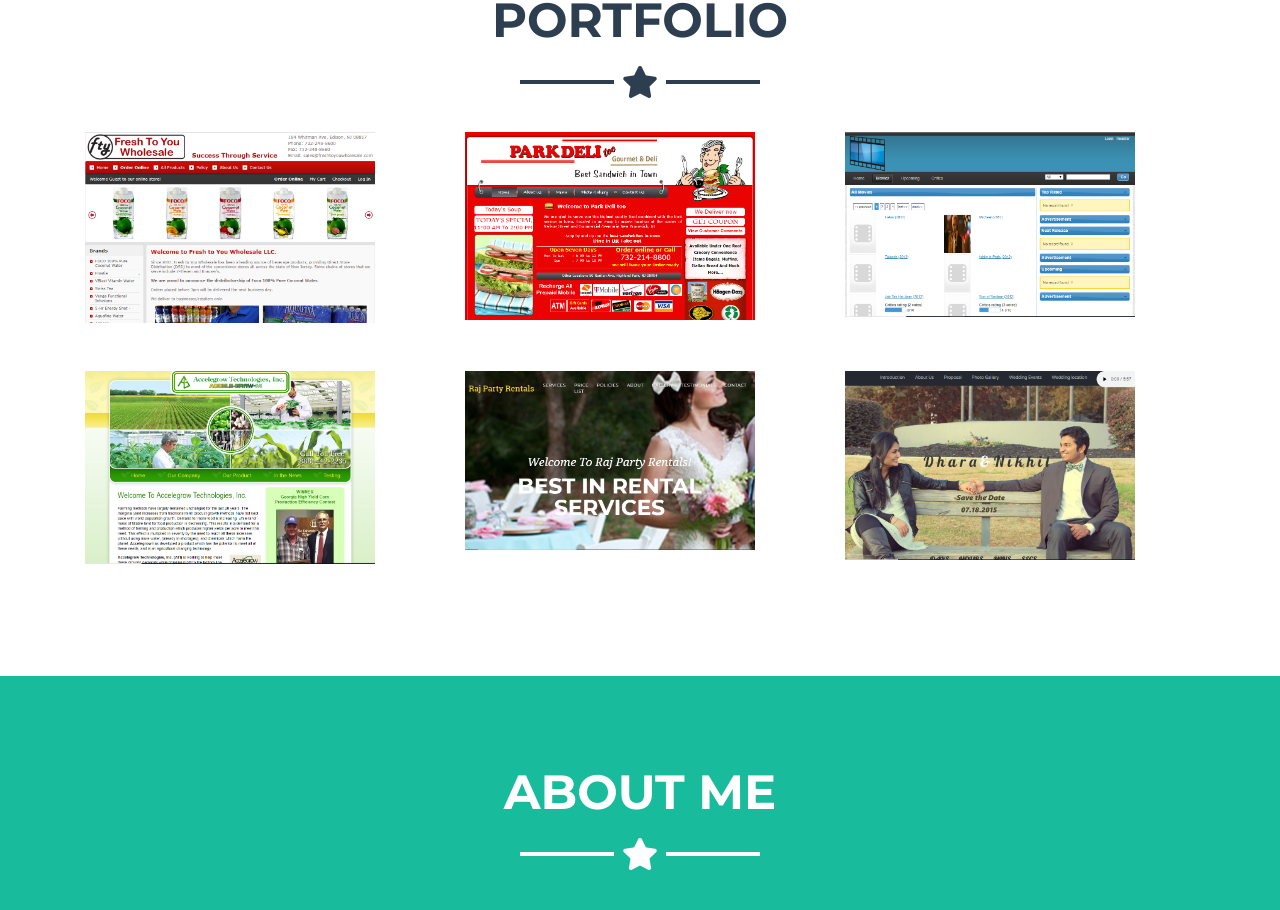
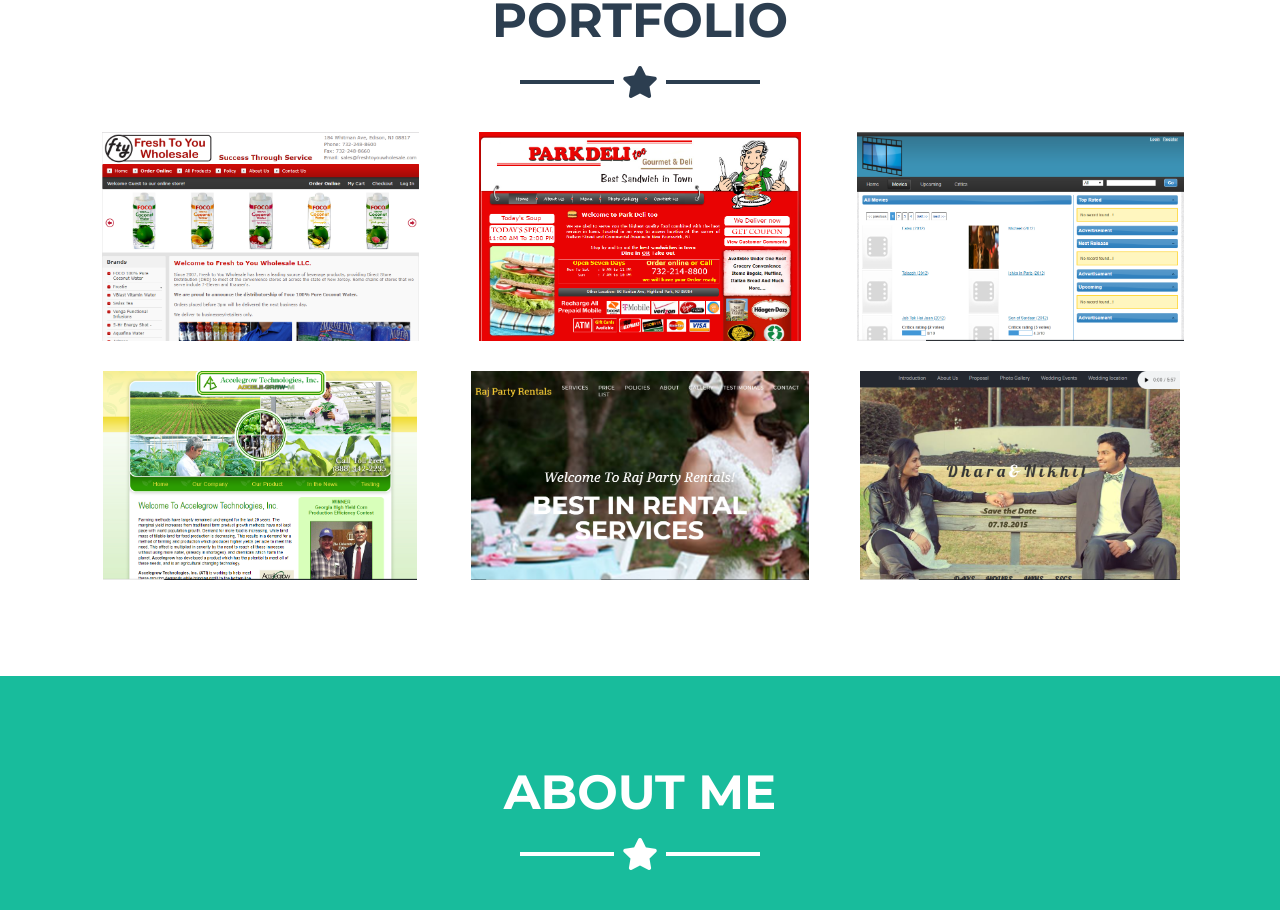
Before and after one commit to palaksoni1418/Portfolio, an Angular app: page / in a window 1280 px wide. Shown: the part 880-1790 px from the top of the page. Built offline with nearby package versions, Linux system fonts and the light colour scheme.

Commit message:
Center aligned images.

```diff
--- a/src/app/portfolio/portfolio.component.scss
+++ b/src/app/portfolio/portfolio.component.scss
@@ -9,37 +9,37 @@
     margin-bottom: 15px;
     .nj-beverage {
       background:url(../../assets/img/portfolio/njbeverage1.png) no-repeat 0 0;
-      width: 290px;
+      background-position: center center;
       height: 209px;
       background-size: contain;
     }
     .park-deli-too {
       background:url(../../assets/img/portfolio/parkdelitoo.png) no-repeat 0 0;
-      width: 290px;
+      background-position: center center;
       height: 209px;
       background-size: contain;
     }
     .critic-hub {
       background:url(../../assets/img/portfolio/critichub.png) no-repeat 0 0;
-      width: 290px;
+      background-position: center center;
       height: 209px;
       background-size: contain;
     }
     .accele-grow {
       background:url(../../assets/img/portfolio/accelegrow.png) no-repeat 0 0;
-      width: 290px;
+      background-position: center center;
       height: 209px;
       background-size: contain;
     }
     .rpr {
       background:url(../../assets/img/portfolio/rpr1.png) no-repeat 0 0;
-      width: 290px;
+      background-position: center center;
       height: 209px;
       background-size: contain;
     }
     .sha-pat-love {
       background:url(../../assets/img/portfolio/shapatlove2.png) no-repeat 0 0;
-      width: 290px;
+      background-position: center center;
       height: 209px;
       background-size: contain;
     }
```
